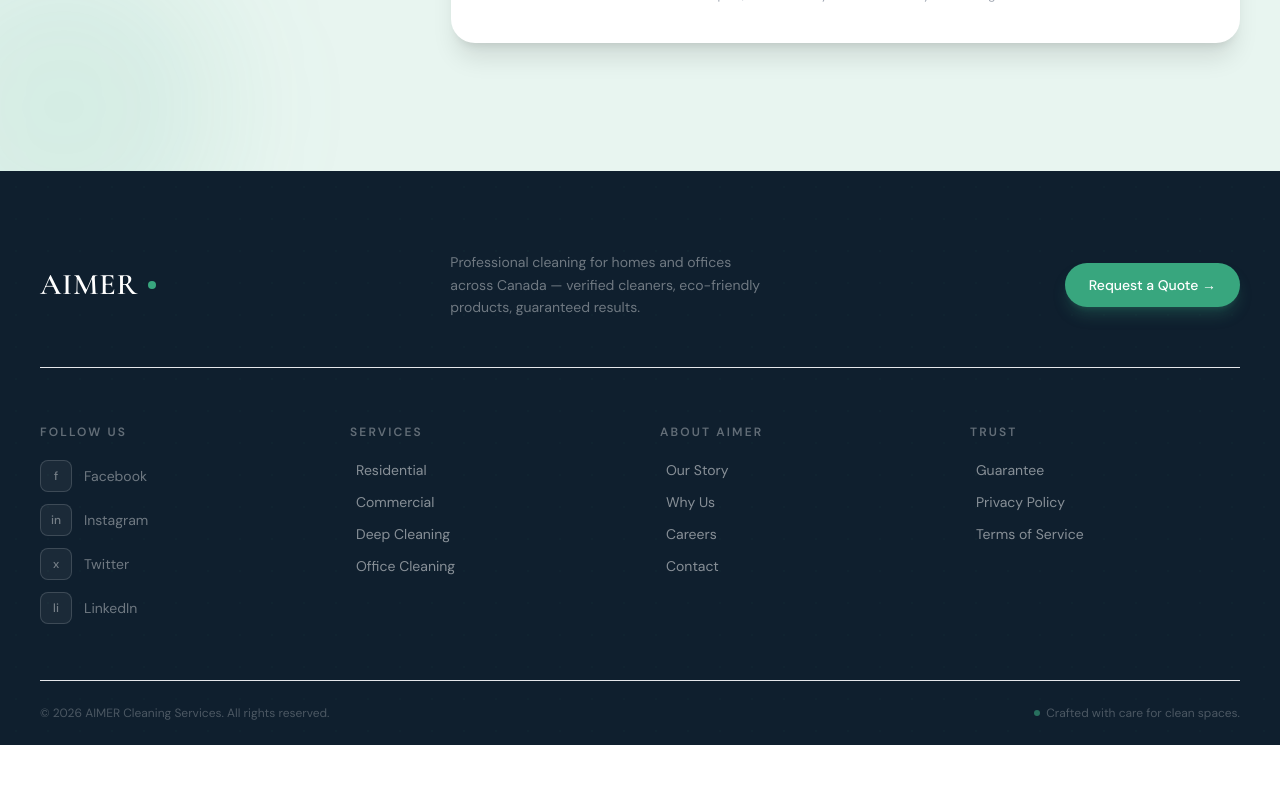
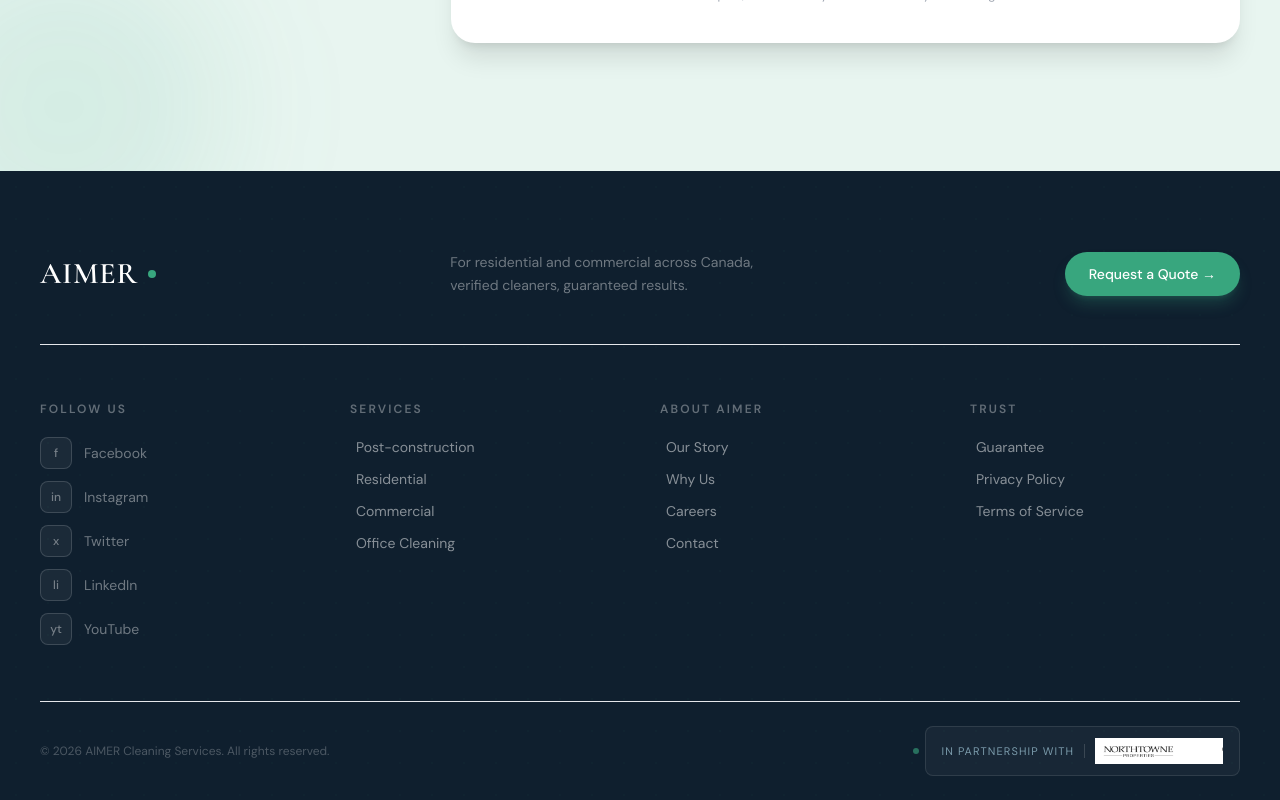
Before and after one commit to NiyiRoyce/aimercleaning, a Next.js app: page / in a window 1280 px wide. Shown: the part 7142-7942 px from the top of the page. Before the commit the page ends 7887 px from the top, so only its background shows below. Built offline with nearby package versions, Linux system fonts and the light colour scheme.

Commit message:
Updated necessary files

```diff
--- a/src/components/layout/Footer.tsx
+++ b/src/components/layout/Footer.tsx
@@ -1,10 +1,12 @@
 import Link from "next/link";
+import Image from "next/image";
+import { images } from "@/lib/images";
 
 const footerLinks = {
   Services: [
+    { label: "Post-construction", href: "#services" },
     { label: "Residential", href: "#services" },
     { label: "Commercial", href: "#services" },
-    { label: "Deep Cleaning", href: "#services" },
     { label: "Office Cleaning", href: "#services" },
   ],
   "About AIMER": [
@@ -21,10 +23,11 @@ const footerLinks = {
 };
 
 const socials = [
-  { label: "Facebook", href: "#", icon: "f" },
-  { label: "Instagram", href: "#", icon: "in" },
-  { label: "Twitter", href: "#", icon: "x" },
-  { label: "LinkedIn", href: "#", icon: "li" },
+  { label: "Facebook", href: "https://www.facebook.com/aimercleaning/", icon: "f" },
+  { label: "Instagram", href: "https://www.instagram.com/aimercleaning/", icon: "in" },
+  { label: "Twitter", href: "https://x.com/aimercleaning", icon: "x" },
+  { label: "LinkedIn", href: "https://www.linkedin.com/company/aimer-cleaning/", icon: "li" },
+  { label: "YouTube", href: "https://www.youtube.com/@aimercleaning", icon: "yt" },
 ];
 
 export default function Footer() {
@@ -54,8 +57,7 @@ export default function Footer() {
             <span className="w-2 h-2 rounded-full bg-[#38a67e]" />
           </div>
           <p className="font-body text-sm text-white/40 max-w-xs leading-relaxed">
-            Professional cleaning for homes and offices across Canada —
-            verified cleaners, eco-friendly products, guaranteed results.
+            For residential and commercial across Canada, verified cleaners, guaranteed results.
           </p>
           <Link
             href="#contact"
@@ -140,11 +142,25 @@ export default function Footer() {
           <p className="font-body text-xs text-white/25">
             © {new Date().getFullYear()} AIMER Cleaning Services. All rights reserved.
           </p>
-          <div className="flex items-center gap-1.5">
+          <div className="relative flex items-center gap-1.5">
             <span className="w-1.5 h-1.5 rounded-full bg-[#38a67e]/60" />
-            <p className="font-body text-xs text-white/25">
-              Crafted with care for clean spaces.
-            </p>
+            <div className="flex items-center gap-2.5 bg-white/[0.04] border border-white/10 rounded-lg px-4 py-2">
+              <p className="font-body text-[#7a9aaa] text-[11px] tracking-widest uppercase">
+                In Partnership with
+              </p>
+              <span className="w-px h-3.5 bg-white/15"></span>
+                <div className="relative h-8 w-32">
+                  <Image
+                    src={images.partner.main}
+                    alt={images.partner.alt}
+                    fill
+                    priority
+                    className="object-contain"
+                    sizes="(max-width: 1024px) 20vw, 10vw"
+                  />
+                </div>
+            </div>
+
           </div>
         </div>
 
--- a/src/lib/images.ts
+++ b/src/lib/images.ts
@@ -22,4 +22,13 @@ export const images = {
     bathroom:
       "/images/PHOTO-2026-04-10-20-55-20.jpg",
   },
+  partner: {
+    main: "/images/PHOTO-2026-04-10-22-49-20.jpg",
+    alt: "partner logo collage",
+  },
+
+  membership: {
+    main: "/images/binders.jpeg",
+    alt: "membership logo collage",
+  },
 };
```
Also changed, not shown: public/images/PHOTO-2026-04-10-22-49-20.jpg (added), public/images/binders.jpeg (added).
